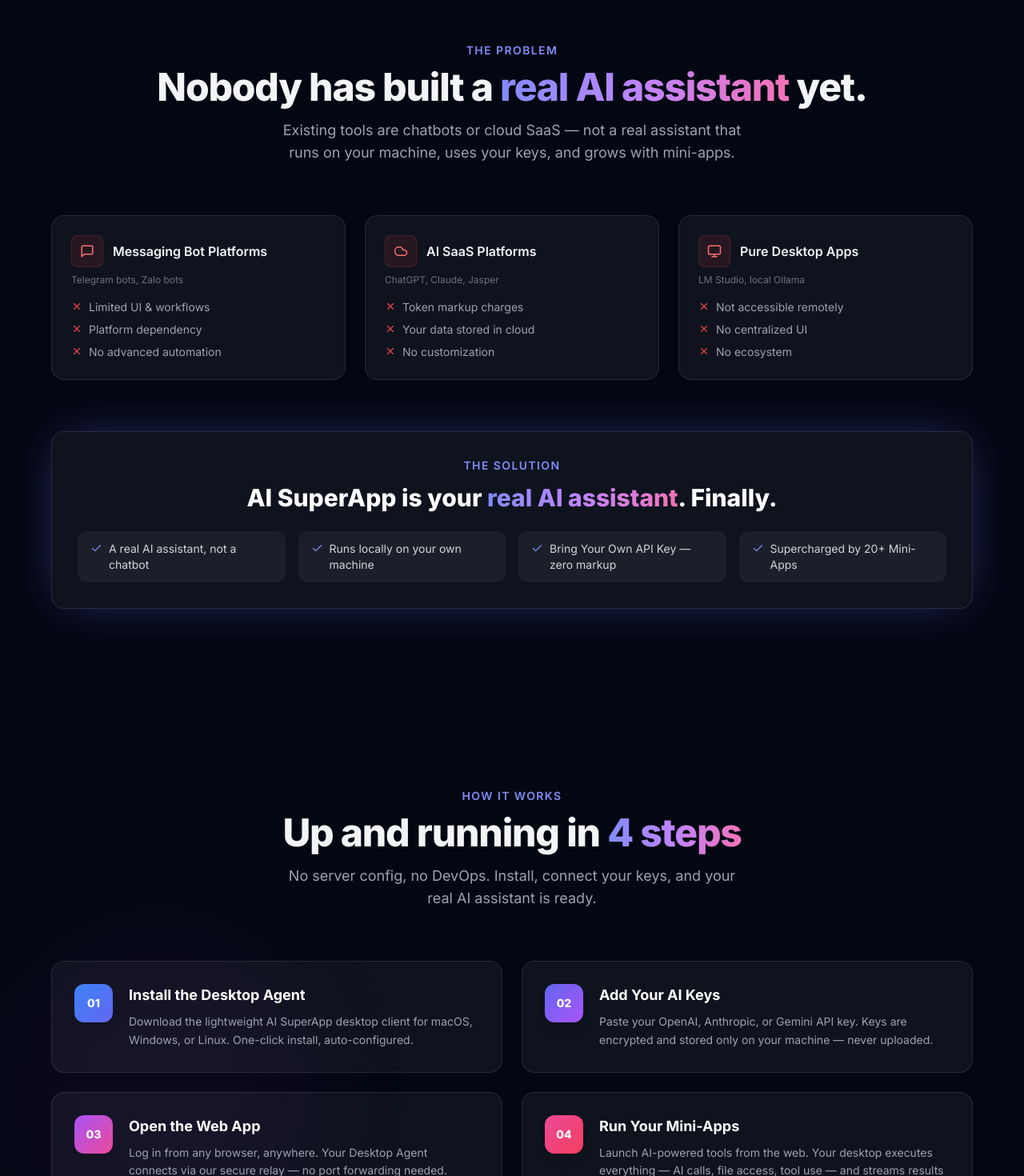
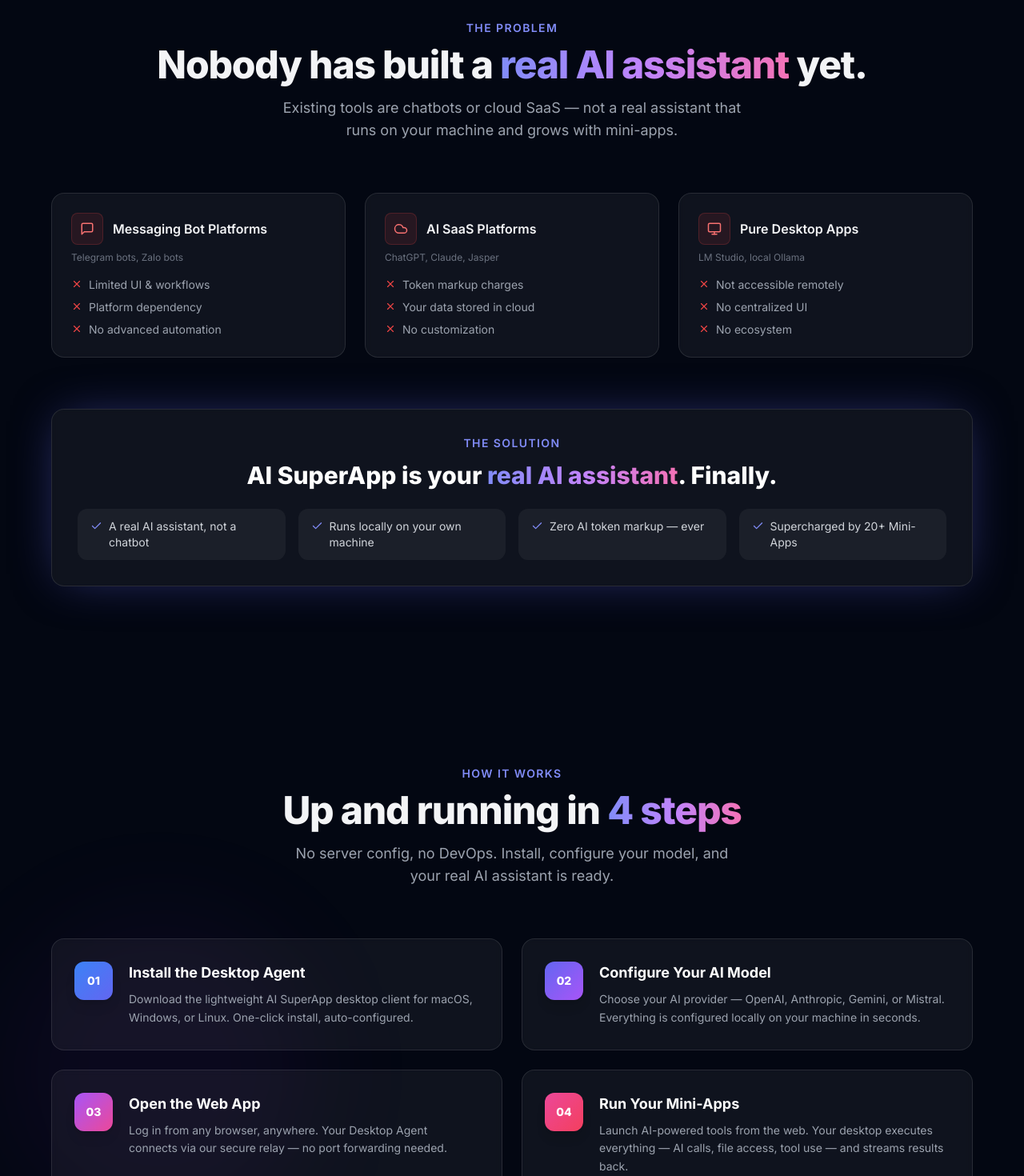
Before and after one commit to hungpt99-dev/ai-superapp-landing-page, a React (Vite) app: page / in a window 1280 px wide. Shown: the part 1260-2730 px from the top of the page at 80% size. Built offline with nearby package versions, Linux system fonts and the light colour scheme.

Commit message:
refactor: remove BYOK/keys emphasis, focus on real AI assistant + mini-apps

```diff
--- a/src/components/CTA.tsx
+++ b/src/components/CTA.tsx
@@ -15,8 +15,8 @@ export default function CTA() {
               <Zap size={24} className="text-white" />
             </div>
             <h2 className="text-4xl md:text-5xl font-extrabold tracking-tight mb-4">
-              Your AI. Your keys.<br />
-              <span className="gradient-text">Your control.</span>
+              Your real AI assistant.<br />
+              <span className="gradient-text">Running for you.</span>
             </h2>
             <p className="text-gray-400 text-lg max-w-xl mx-auto mb-10">
               Join thousands of power users running AI SuperApp on their desktop today.
--- a/src/components/Features.tsx
+++ b/src/components/Features.tsx
@@ -1,5 +1,5 @@
 import {
-  KeyRound, Lock, Wifi, Puzzle, Zap, BarChart3,
+  Lock, Wifi, Puzzle, Zap, BarChart3,
   RefreshCw, ShieldCheck, LayoutDashboard, MonitorSmartphone,
   PackageCheck, Users,
 } from 'lucide-react'
@@ -7,7 +7,7 @@ import {
 const FEATURE_GROUPS = [
   {
     group: '🤖 Real AI Assistant',
-    subtitle: 'Your machine is the engine. Your keys. Your data. Your control.',
+    subtitle: 'Your machine is the engine. 100% local. 100% private.',
     items: [
       {
         icon: MonitorSmartphone,
@@ -17,16 +17,16 @@ const FEATURE_GROUPS = [
         bg: 'bg-indigo-400/10 border-indigo-400/20',
       },
       {
-        icon: KeyRound,
-        title: 'Bring Your Own Key',
-        description: 'Connect OpenAI, Anthropic, Gemini, or Mistral. Pay the provider directly at published rates — zero markup, ever.',
+        icon: Zap,
+        title: 'Zero Cloud Latency',
+        description: 'Every AI call runs on your hardware — no round-trips to distant servers. Responses are instant, even on complex, multi-step tasks.',
         color: 'text-yellow-400',
         bg: 'bg-yellow-400/10 border-yellow-400/20',
       },
       {
         icon: Lock,
         title: 'Full Privacy',
-        description: 'Keys are encrypted locally. The relay never sees your credentials, prompts, or outputs. You own every byte.',
+        description: 'Your prompts, outputs, and data never leave your machine. The relay forwards requests but never stores or reads your content.',
         color: 'text-green-400',
         bg: 'bg-green-400/10 border-green-400/20',
       },
--- a/src/components/Footer.tsx
+++ b/src/components/Footer.tsx
@@ -22,7 +22,7 @@ export default function Footer() {
               </span>
             </div>
             <p className="text-gray-500 text-sm leading-relaxed mb-5">
-              Your real AI assistant. Powered by your own keys.
+              Your real AI assistant. Private, fast, and powerful.
             </p>
             <div className="flex items-center gap-3">
               <a href="#" className="w-9 h-9 glass rounded-lg flex items-center justify-center text-gray-400 hover:text-white transition-colors">
--- a/src/components/Hero.tsx
+++ b/src/components/Hero.tsx
@@ -1,11 +1,10 @@
-import { ArrowRight, Shield, Cpu, Puzzle, LayoutDashboard, KeyRound, Zap } from 'lucide-react'
+import { ArrowRight, Shield, Cpu, Puzzle, LayoutDashboard, Zap } from 'lucide-react'
 
 const BADGES = [
   { icon: Cpu,             label: 'Real AI runs on your machine'  },
-  { icon: Shield,          label: 'Keys never leave your device'  },
+  { icon: Shield,          label: 'Private & secure by default'   },
   { icon: Puzzle,          label: '20+ Mini-Apps & growing'       },
   { icon: LayoutDashboard, label: 'One dashboard, everything'     },
-  { icon: KeyRound,        label: 'Bring your own API key'        },
   { icon: Zap,             label: 'Zero token markup'             },
 ]
 
@@ -56,7 +55,7 @@ export default function Hero() {
         className="relative mt-6 max-w-2xl text-lg md:text-xl text-gray-400 leading-relaxed animate-fade-up"
         style={{ animationDelay: '0.25s', opacity: 0 }}
       >
-        Bring your own API keys and run <strong className="text-white font-medium">20+ Mini-Apps</strong> locally with{' '}
+        Run <strong className="text-white font-medium">20+ Mini-Apps</strong> locally with{' '}
         <strong className="text-white font-medium">zero token markup</strong>.
         One platform to install, manage, and automate your entire AI workflow.
       </p>
--- a/src/components/HowItWorks.tsx
+++ b/src/components/HowItWorks.tsx
@@ -8,9 +8,9 @@ const STEPS = [
   },
   {
     step: '02',
-    title: 'Add Your AI Keys',
+    title: 'Configure Your AI Model',
     description:
-      'Paste your OpenAI, Anthropic, or Gemini API key. Keys are encrypted and stored only on your machine — never uploaded.',
+      'Choose your AI provider — OpenAI, Anthropic, Gemini, or Mistral. Everything is configured locally on your machine in seconds.',
     color: 'from-indigo-500 to-purple-500',
   },
   {
@@ -44,7 +44,7 @@ export default function HowItWorks() {
             Up and running in <span className="gradient-text">4 steps</span>
           </h2>
           <p className="mt-4 text-gray-400 text-lg max-w-xl mx-auto">
-            No server config, no DevOps. Install, connect your keys, and your real AI assistant is ready.
+            No server config, no DevOps. Install, configure your model, and your real AI assistant is ready.
           </p>
         </div>
 
--- a/src/components/Problem.tsx
+++ b/src/components/Problem.tsx
@@ -32,7 +32,7 @@ export default function Problem() {
             Nobody has built a <span className="gradient-text">real AI assistant</span> yet.
           </h2>
           <p className="mt-4 text-gray-400 text-lg max-w-xl mx-auto">
-            Existing tools are chatbots or cloud SaaS — not a real assistant that runs on your machine, uses your keys, and grows with mini-apps.
+            Existing tools are chatbots or cloud SaaS — not a real assistant that runs on your machine and grows with mini-apps.
           </p>
         </div>
 
@@ -69,7 +69,7 @@ export default function Problem() {
             {[
               'A real AI assistant, not a chatbot',
               'Runs locally on your own machine',
-              'Bring Your Own API Key — zero markup',
+              'Zero AI token markup — ever',
               'Supercharged by 20+ Mini-Apps',
             ].map(item => (
               <div key={item} className="flex items-start gap-2 text-sm text-left text-gray-300 bg-white/5 rounded-xl px-4 py-3">
```
